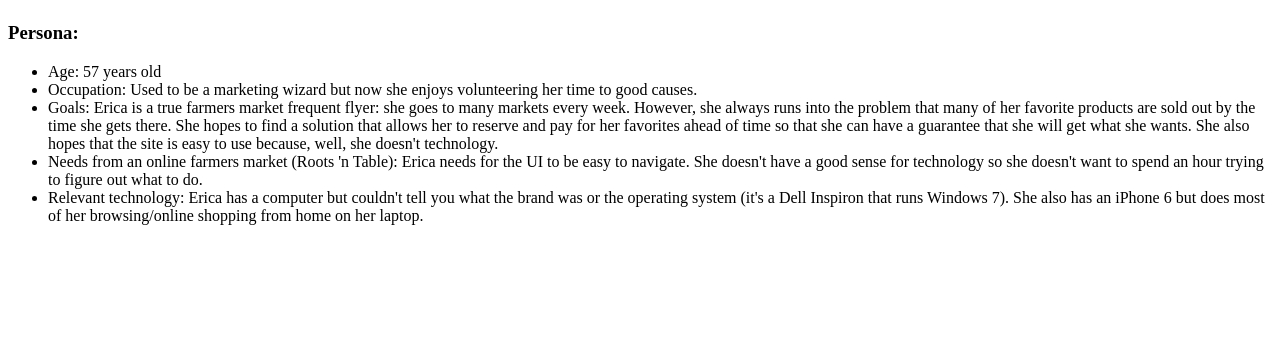
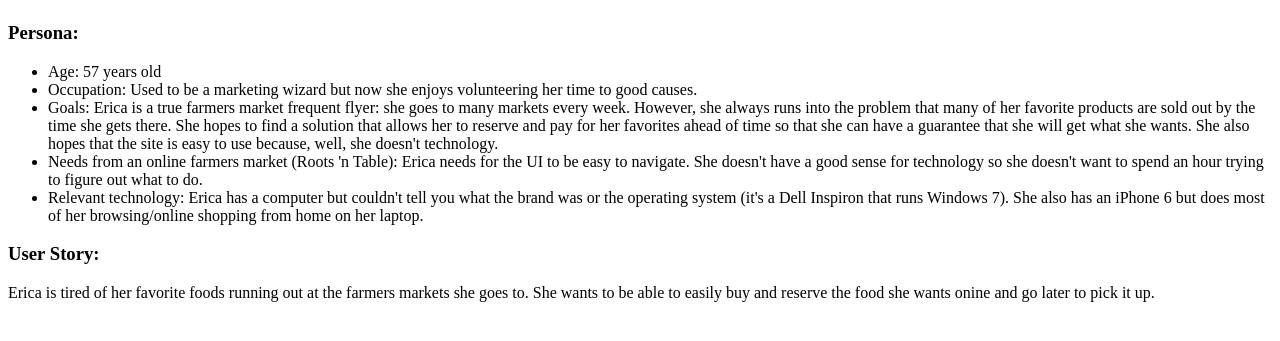
Before and after one commit to ttalcott/roots-n-table, a PHP site: page /frequent-flyer.php in a window 1280 px wide. Shown: the part 58-399 px from the top of the page. Run offline with PHP 8.4, Linux system fonts and the light colour scheme.

Commit message:
added user story to farmers market frequent flyer

```diff
--- a/epic/frequent-flyer.php
+++ b/epic/frequent-flyer.php
@@ -20,5 +20,11 @@
 				<li>Relevant technology: Erica has a computer but couldn't tell you what the brand was or the operating system (it's a Dell Inspiron that runs Windows 7). She also has an iPhone 6 but does most of her browsing/online shopping from home on her laptop.</li>
 			</ul>
 		</div>
+		<div class="userStory">
+			<h3>User Story:</h3>
+			<p>
+				Erica is tired of her favorite foods running out at the farmers markets she goes to. She wants to be able to easily buy and reserve the food she wants onine and go later to pick it up.
+			</p>
+		</div>
 	</body>
 </html>
```
